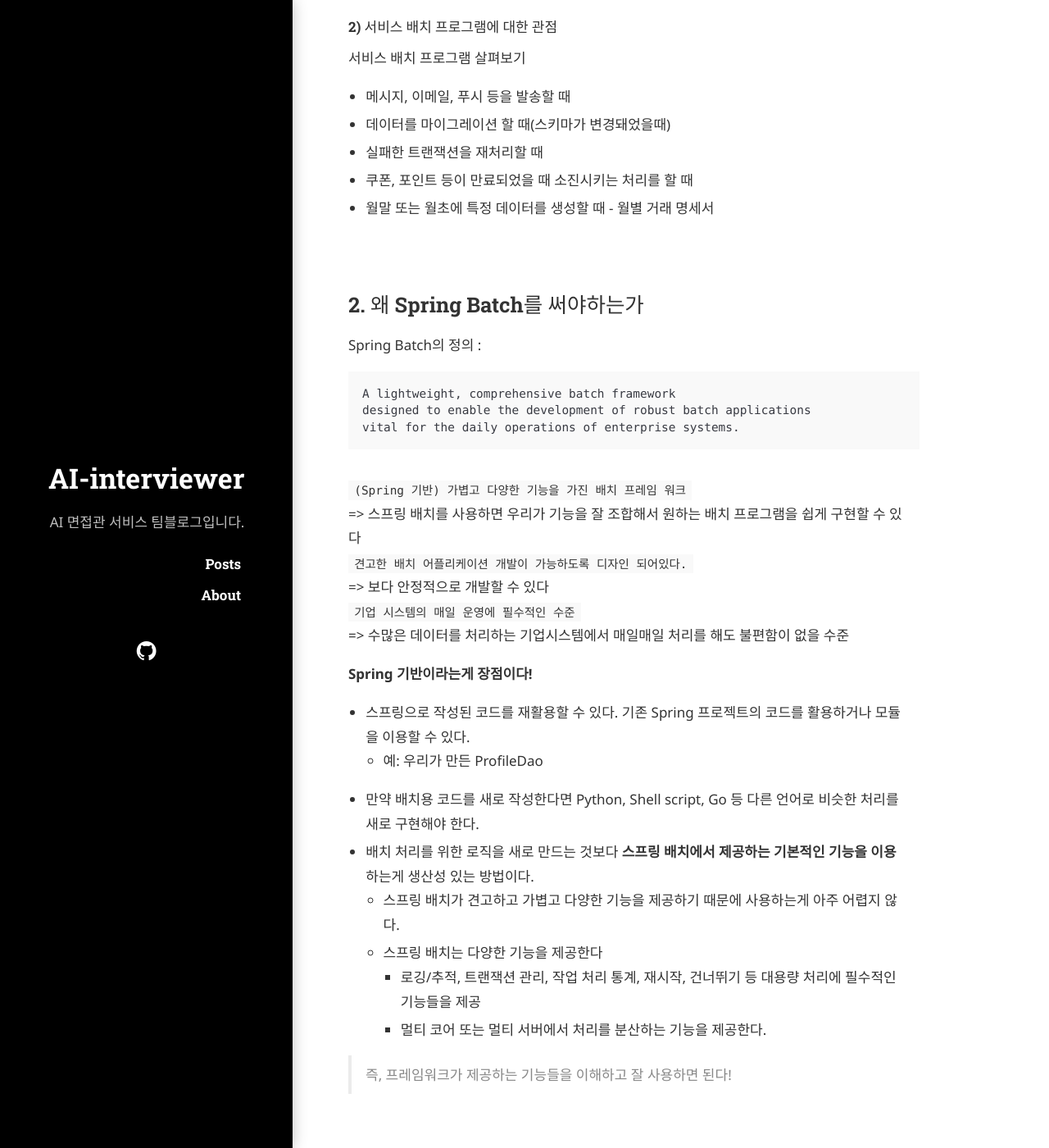
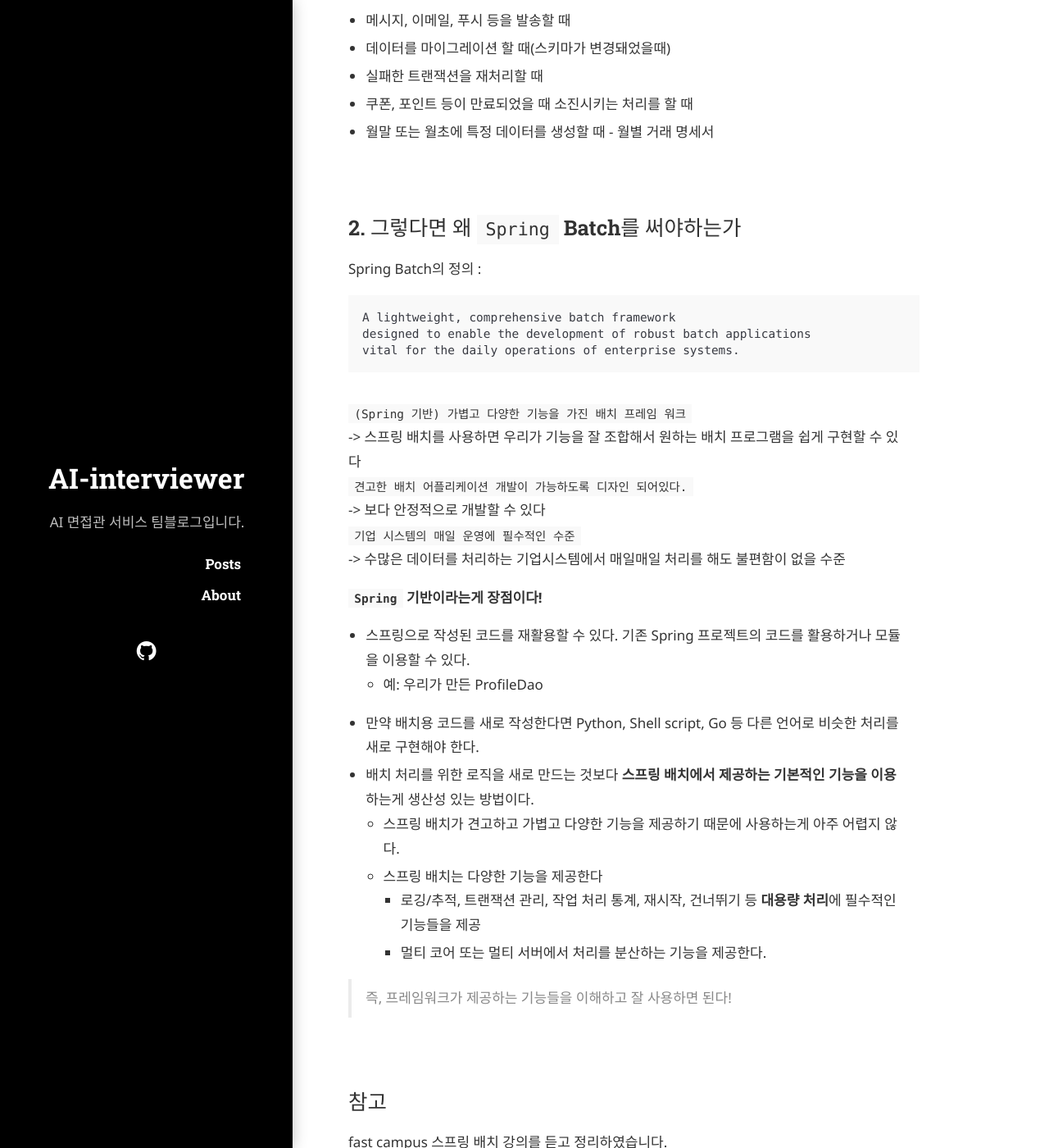
Before and after one commit to Team-HANOI/Team-HANOI.github.io, a Jekyll site: the page built from Posts/_posts/2021-09-29-spring-batch-01.md, in a window 1280 px wide and 1400 px high, scrolled down 1462 px. Shown: the whole window at 82% size. Built offline with Jekyll 4.4.1, drawn with Linux system fonts in a browser that asks for light colours; some web fonts are replaced.

Commit message:
Update 2021-09-29-spring-batch-01.md

````diff
--- a/Posts/_posts/2021-09-29-spring-batch-01.md
+++ b/Posts/_posts/2021-09-29-spring-batch-01.md
@@ -23,20 +23,18 @@ author: cgkim449
 
 ### 현업에서 배치 프로그램을 사용하는 2가지 관점
 #### 1) 데이터를 처리하는 관점
-데이터 처리 배치 프로그램 살펴보기
 - 각 서비스의 데이터를 데이터 웨어하우스에 저장할 때 = ETL(Extract-Transform-Load)
 - 아마존에서 연관 상품을 추천하는 데이터 모델을 만들 때
 - 유저의 리텐션 등 마케팅에 참고할 데이터 지표를 집계할때
 
 #### 2) 서비스 배치 프로그램에 대한 관점
-서비스 배치 프로그램 살펴보기
 - 메시지, 이메일, 푸시 등을 발송할 때
 - 데이터를 마이그레이션 할 때(스키마가 변경돼었을때)
 - 실패한 트랜잭션을 재처리할 때
 - 쿠폰, 포인트 등이 만료되었을 때 소진시키는 처리를 할 때
 - 월말 또는 월초에 특정 데이터를 생성할 때 - 월별 거래 명세서
 
-## 2. 왜 **Spring** Batch를 써야하는가
+## 2. 그렇다면 왜 `Spring` Batch를 써야하는가
 Spring Batch의 정의 :
 ```
 A lightweight, comprehensive batch framework
@@ -44,13 +42,13 @@ designed to enable the development of robust batch applications
 vital for the daily operations of enterprise systems.
 ```
 `(Spring 기반) 가볍고 다양한 기능을 가진 배치 프레임 워크`
-=> 스프링 배치를 사용하면 우리가 기능을 잘 조합해서 원하는 배치 프로그램을 쉽게 구현할 수 있다
+-> 스프링 배치를 사용하면 우리가 기능을 잘 조합해서 원하는 배치 프로그램을 쉽게 구현할 수 있다
 `견고한 배치 어플리케이션 개발이 가능하도록 디자인 되어있다.`
-=> 보다 안정적으로 개발할 수 있다
+-> 보다 안정적으로 개발할 수 있다
 `기업 시스템의 매일 운영에 필수적인 수준`
-=> 수많은 데이터를 처리하는 기업시스템에서 매일매일 처리를 해도 불편함이 없을 수준
+-> 수많은 데이터를 처리하는 기업시스템에서 매일매일 처리를 해도 불편함이 없을 수준
 
-**Spring 기반이라는게 장점이다!**
+**`Spring` 기반이라는게 장점이다!**
 - 스프링으로 작성된 코드를 재활용할 수 있다. 기존 Spring 프로젝트의
 코드를 활용하거나 모듈을 이용할 수 있다.
   - 예: 우리가 만든 ProfileDao
@@ -60,7 +58,7 @@ vital for the daily operations of enterprise systems.
 기본적인 기능을 이용**하는게 생산성 있는 방법이다.
   - 스프링 배치가 견고하고 가볍고 다양한 기능을 제공하기 때문에 사용하는게 아주 어렵지 않다.
   - 스프링 배치는 다양한 기능을 제공한다
-    - 로깅/추적, 트랜잭션 관리, 작업 처리 통계, 재시작, 건너뛰기 등 대용량 처리에 필수적인 기능들을 제공
+    - 로깅/추적, 트랜잭션 관리, 작업 처리 통계, 재시작, 건너뛰기 등 **대용량 처리**에 필수적인 기능들을 제공
     - 멀티 코어 또는 멀티 서버에서 처리를 분산하는 기능을 제공한다.
 
 > 즉, 프레임워크가 제공하는 기능들을 이해하고 잘 사용하면 된다!
````
